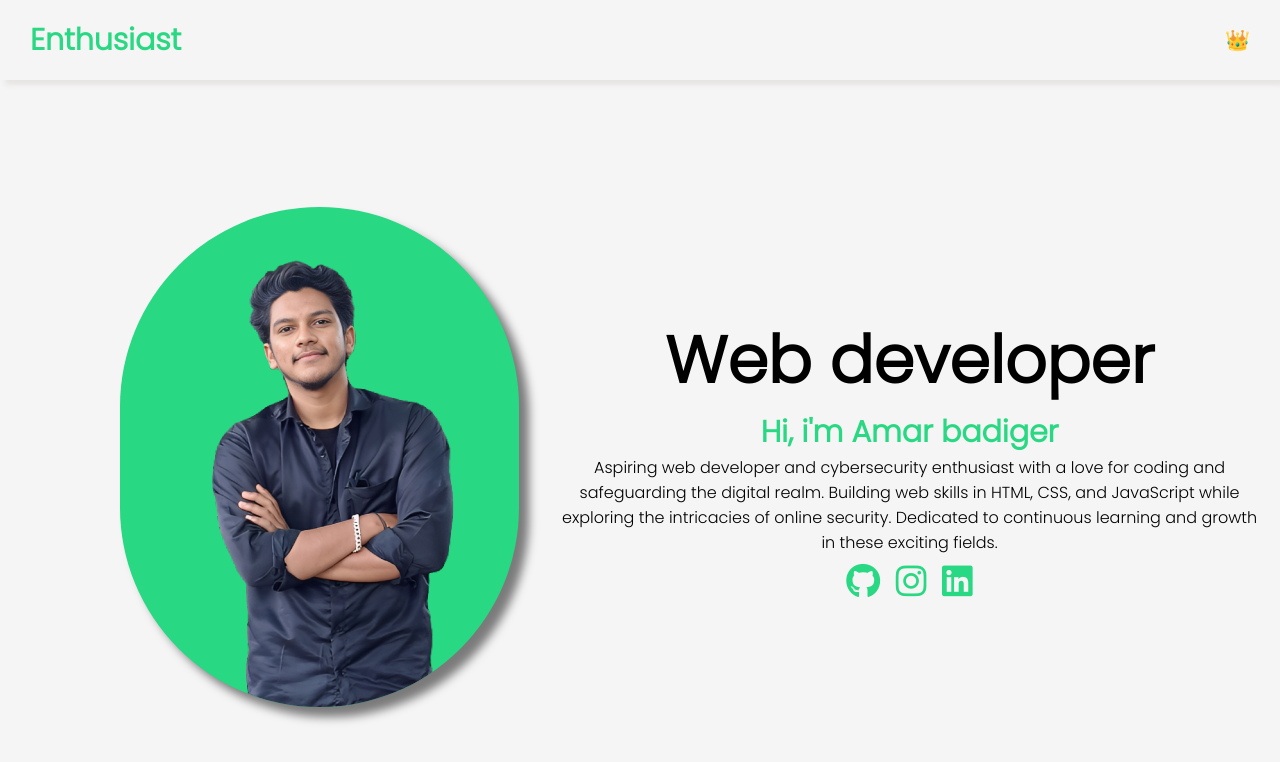
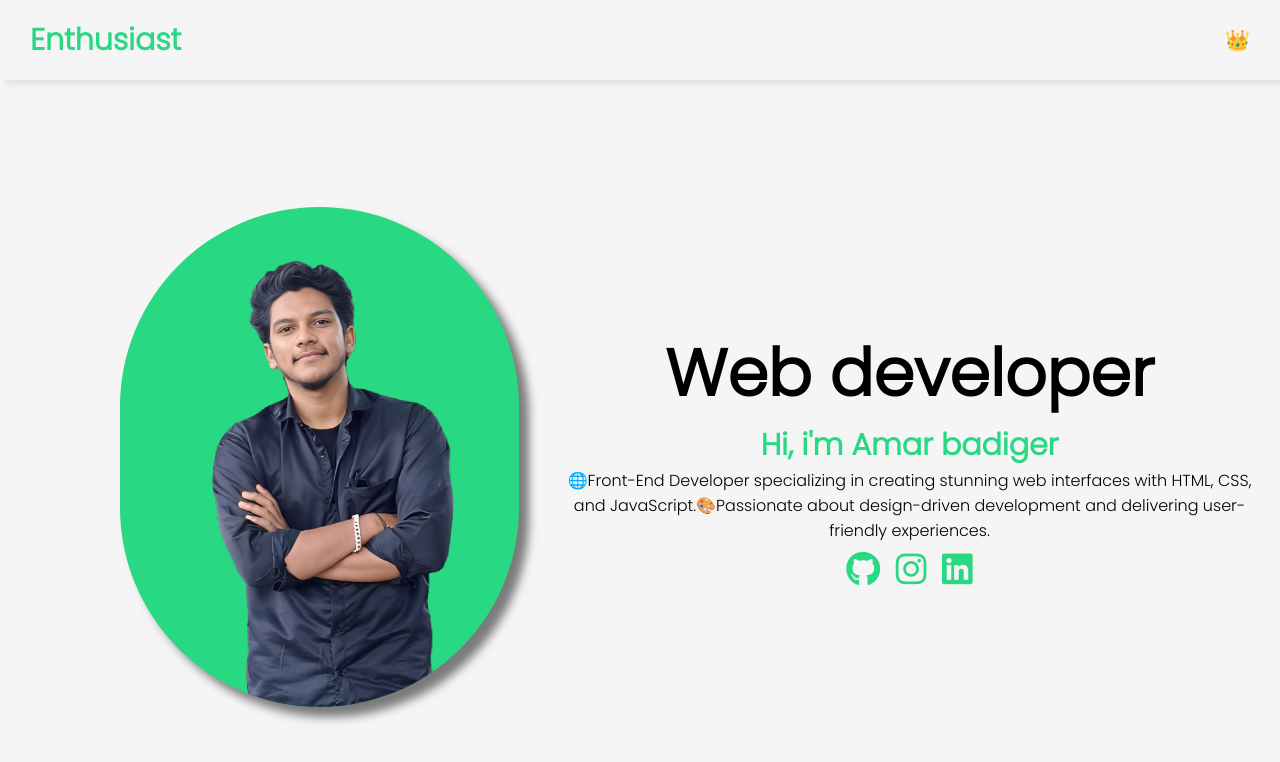
Before and after one commit to Amarbadiger/Mr_Amar, a plain HTML site: page index.html in a window 1280 px wide. Drawn offline with Linux system fonts and the light colour scheme.

Commit message:
Update index.html
updated some text

```diff
--- a/index.html
+++ b/index.html
@@ -26,7 +26,7 @@
             <div class="content">
                 <h1>Web developer</h1>
                 <h2>Hi, i'm Amar badiger</h2>
-                <p>Aspiring web developer and cybersecurity enthusiast with a love for coding and safeguarding the digital realm. Building web skills in HTML, CSS, and JavaScript while exploring the intricacies of online security. Dedicated to continuous learning and growth in these exciting fields.</p>
+                <p>🌐Front-End Developer specializing in creating stunning web interfaces with HTML, CSS, and JavaScript.🎨Passionate about design-driven development and delivering user-friendly experiences.</p>
                 <div class="icon">
                     <a href="https://github.com/Amarbadiger" target="_blank"><i class="fa-brands fa-github"></i></a>
                     <a href="https://instagram.com/amarbadigerr?utm_source=qr&igshid=MzNlNGNkZWQ4Mg%3D%3D"
```
